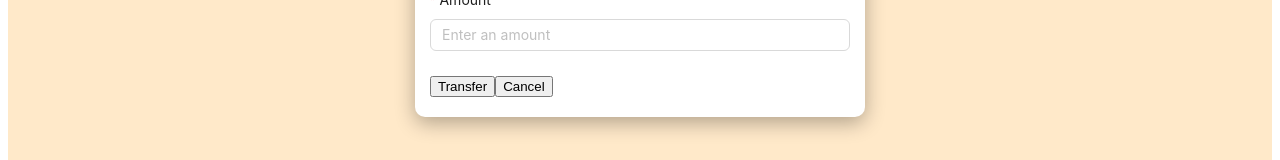
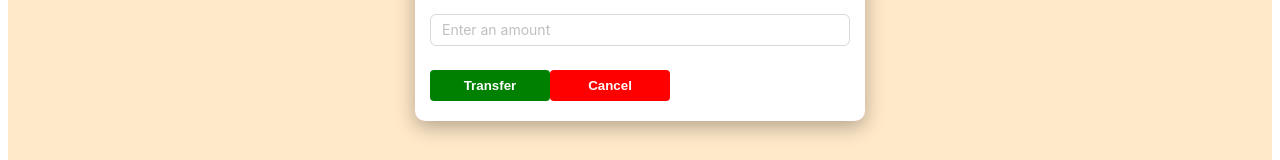
Before and after one commit to JasonMoslares/E-PasaRFIDWallet, a React (Create React App) app in the folder frontEnd/: page /transfer in a window 1280 px wide. Shown: the part 553-713 px from the top of the page. Built offline with nearby package versions, Linux system fonts and the light colour scheme; no server answers.

Commit message:
Designed some buttons and Cards

```diff
--- a/frontEnd/src/index.css
+++ b/frontEnd/src/index.css
@@ -106,13 +106,48 @@ header{
   margin: 20px;
 }
 
+.balance-card, .card-Beep, .card-EasyTrip, .card-AutoSweep{
+  color: white;
+  background-position: center;
+  width: 400px;
+  border-radius: 12px;
+  -webkit-text-stroke: 1px black;
+  text-align: center;
+  box-shadow: 0px 6px 20px rgba(0,0,0,0.3);
+  position: relative;
+  overflow: hidden;
+}
+
+.card-Beep::before, .card-EasyTrip::before, .card-AutoSweep::before{
+  content: "";
+  position: absolute;
+  top: 0;
+  left: 0;
+  width: 100%;
+  height: 100%;
+  background: rgba(0, 0, 0, 0.45);
+  pointer-events: none;
+}
+
+.card-Beep > *, .card-EasyTrip > *, .card-AutoSweep > *{
+  position: relative;
+  z-index: 2;
+}
+
 .balance-card{
   background-color: #ff7000;
-  color: white;
-  width: 400px;
-  border-radius: 12px;
-  text-align: center;
-  box-shadow: 0px 6px 20px rgba(0,0,0,0.3);
+}
+
+.card-Beep{
+  background-image: url('https://i.vimeocdn.com/video/622069147-5c7c944a1828a1fa065785b530e04cc8b917eecbc7a83c391e3402a6d4a5530e-d?f=webp');;
+}
+
+.card-EasyTrip{
+  background-image: url('https://www.noypigeeks.com/wp-content/uploads/2022/05/Easytrip-RFID-NoypiGeeks-1.jpg');
+}
+
+.card-AutoSweep{
+  background-image: url('https://d1hv7ee95zft1i.cloudfront.net/custom/blog-post-photo/gallery/autosweep-logo-5f560d3ed59ee.jpg');
 }
 
 .balance-title h1{
@@ -175,3 +210,31 @@ header{
 .icon-tile:hover{
   background-color: orange;
 }
+
+.enrollButton, .cancelButton, .returnButton, .transferButton{
+  width: 120px;
+  color: white;
+  font-weight: 700;
+  border: none;
+  border-radius: 4px;
+  padding: 8px 0;
+  cursor: pointer;
+  transition: transform 0.15s ease;
+}
+
+.enrollButton:active, .cancelButton:active, .returnButton:active, .transferButton:active{
+  transform: scale(0.9);
+}
+
+.enrollButton, .transferButton{
+  background-color: green;
+}
+
+.cancelButton{
+  background-color: red;
+}
+
+.returnButton{
+  margin: 10px;
+  background-color: #ff7000;
+}
```
